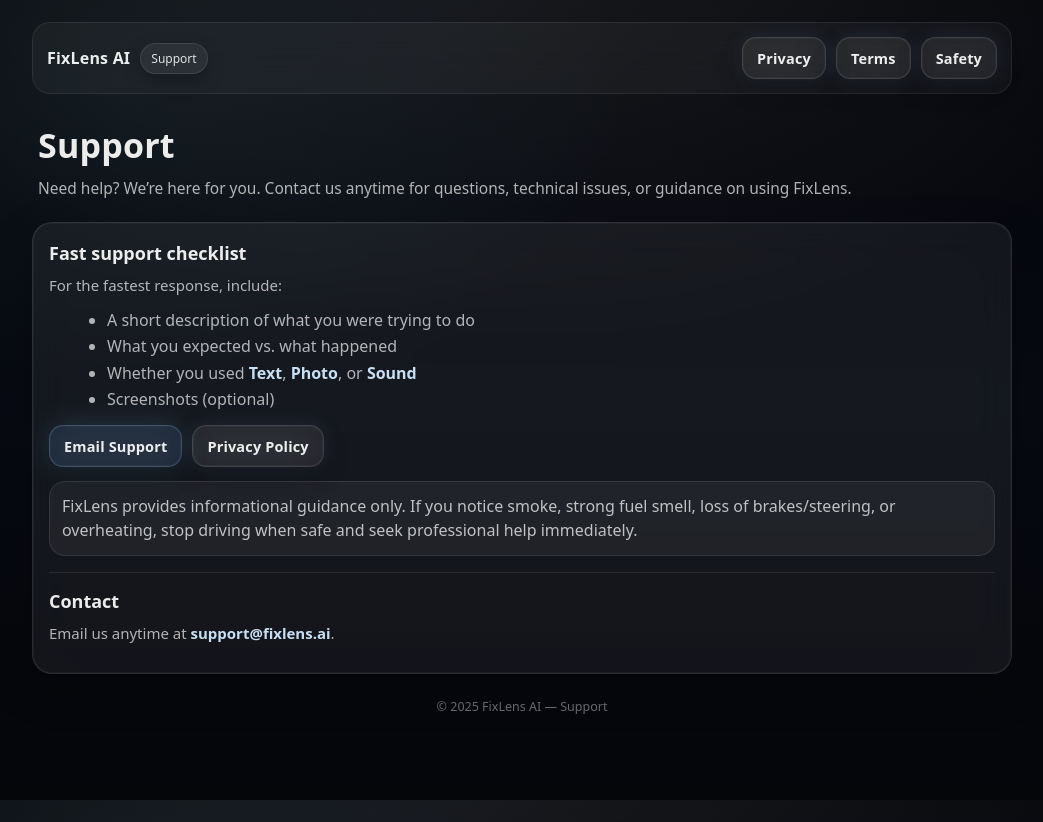
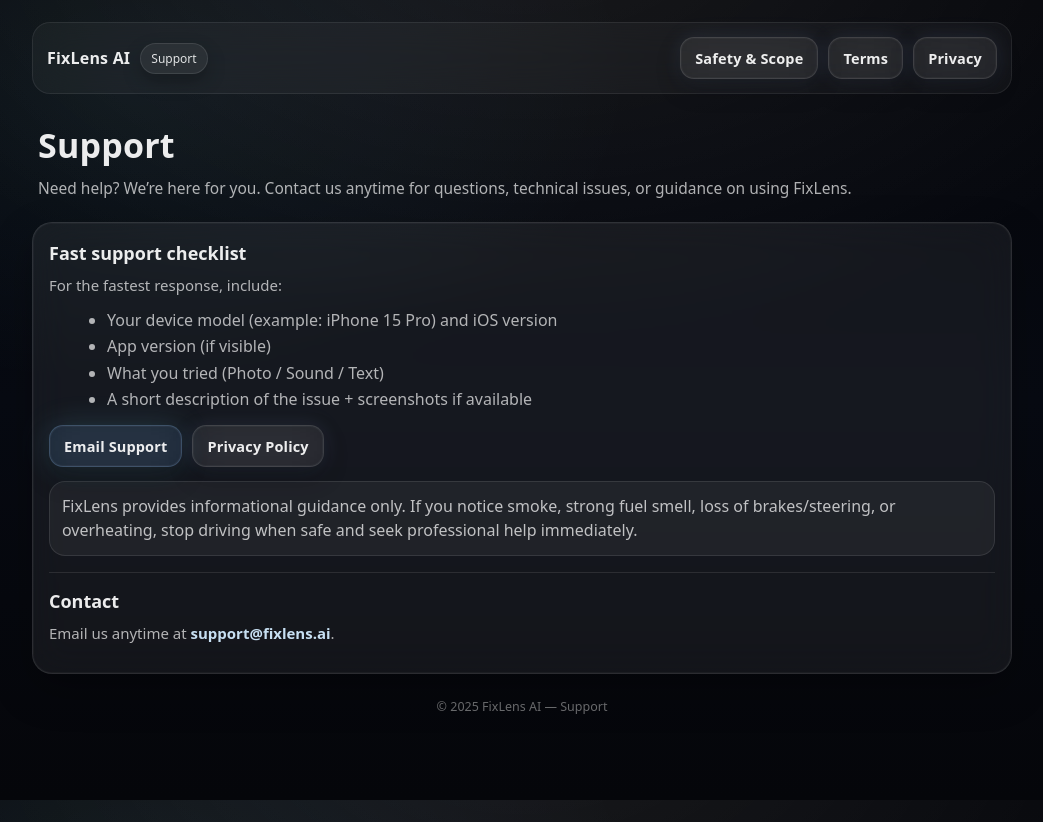
Before and after one commit to 502296/fixlens-brain-api, a website: page support.html in a window 1280 px wide. Shown: the whole page, without its empty margins (118-1161 px from the left). Drawn offline with Linux system fonts and the light colour scheme.

Commit message:
Update support.html

```diff
--- a/support.html
+++ b/support.html
@@ -15,9 +15,9 @@
         <span class="badge">Support</span>
       </div>
       <div class="nav">
-        <a class="button" href="./privacy.html">Privacy</a>
-        <a class="button" href="./terms.html">Terms</a>
-        <a class="button" href="./safety.html">Safety</a>
+        <a class="button" href="safety.html">Safety &amp; Scope</a>
+        <a class="button" href="terms.html">Terms</a>
+        <a class="button" href="privacy.html">Privacy</a>
       </div>
     </div>
 
@@ -33,15 +33,15 @@
         <h2>Fast support checklist</h2>
         <p>For the fastest response, include:</p>
         <ul>
-          <li>A short description of what you were trying to do</li>
-          <li>What you expected vs. what happened</li>
-          <li>Whether you used <span class="highlight">Text</span>, <span class="highlight">Photo</span>, or <span class="highlight">Sound</span></li>
-          <li>Screenshots (optional)</li>
+          <li>Your device model (example: iPhone 15 Pro) and iOS version</li>
+          <li>App version (if visible)</li>
+          <li>What you tried (Photo / Sound / Text)</li>
+          <li>A short description of the issue + screenshots if available</li>
         </ul>
 
         <div class="actions">
           <a class="button primary" href="mailto:support@fixlens.ai?subject=FixLens%20Support%20Request">Email Support</a>
-          <a class="button" href="./privacy.html">Privacy Policy</a>
+          <a class="button" href="privacy.html">Privacy Policy</a>
         </div>
 
         <div class="note" style="margin-top:14px;">
```
